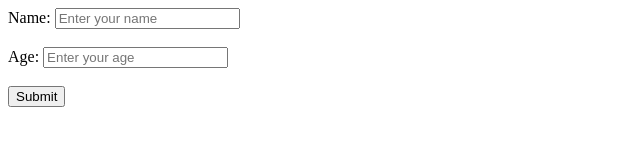
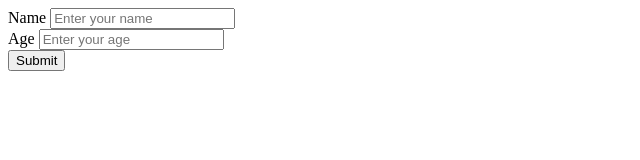
Before and after one commit to acciojob/promises-and-chains-DiveshRampal, a website: page main.html in a window 1280 px wide. Shown: the whole page, without its empty margins (0-640 px from the left). Drawn offline with Linux system fonts and the light colour scheme.

Commit message:
created a submission

```diff
--- a/main.html
+++ b/main.html
@@ -1,22 +1,19 @@
 <!DOCTYPE html>
-<html lang="en">
-<head>
-  <meta charset="UTF-8">
-  <meta name="viewport" content="width=device-width, initial-scale=1.0">
-  <title>Voting Eligibility</title>
-</head>
-<body>
 
-  <form id="voting-form">
-    <label for="name">Name:</label>
-    <input type="text" id="name" placeholder="Enter your name">
-    <br><br>
-    <label for="age">Age:</label>
-    <input type="number" id="age" placeholder="Enter your age">
-    <br><br>
-    <button type="submit" id="btn">Submit</button>
-  </form>
-
-  <script src="script.js"></script>
-</body>
+<html>
+  <head>
+    <link rel="stylesheet" href="styles.css" />
+  </head>
+<title>Voting Eligibility</title>
+  <body>
+    <!-- write the body here -->
+<form id = "voting-form">
+	<label for="name" >Name</label>
+	<input id="name" type="text" placeholder="Enter your name"><br>
+	<label for="age">Age</label>
+		<input id="age" type="number" placeholder="Enter your age"><br>
+	<button type="button" id="btn">Submit</button>
+</form>
+    <script type="text/javascript" src="./script.js"></script>
+  </body>
 </html>
```
